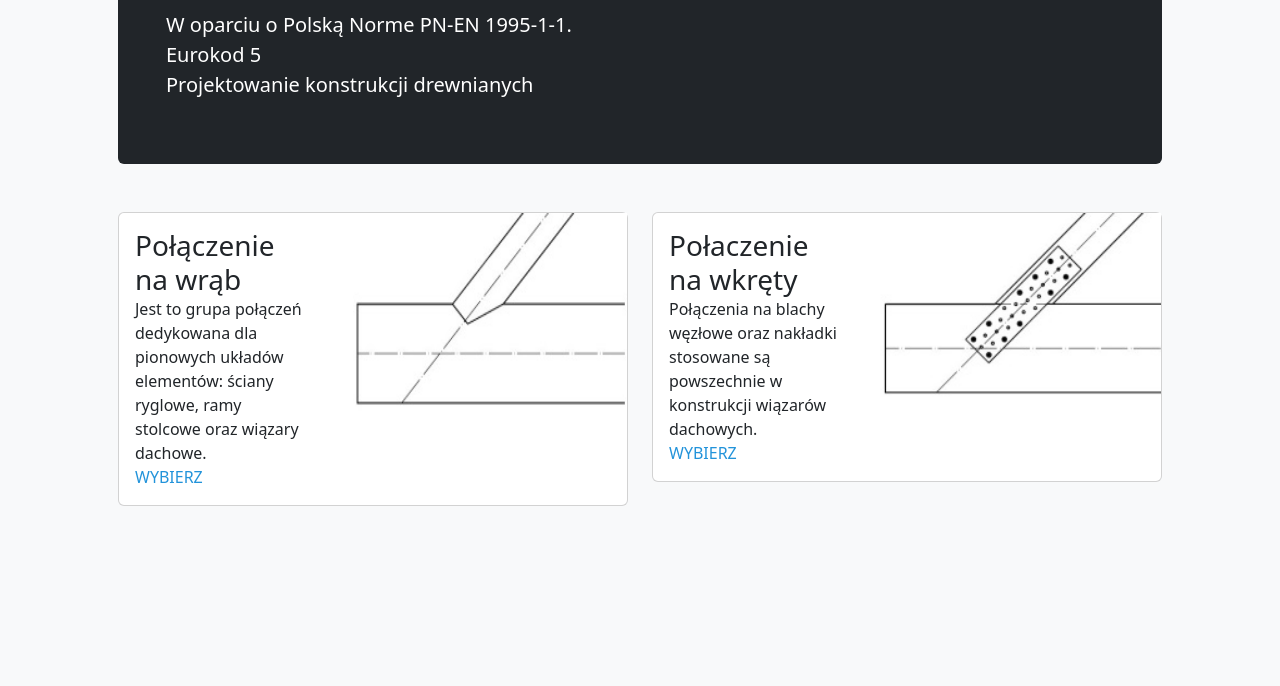
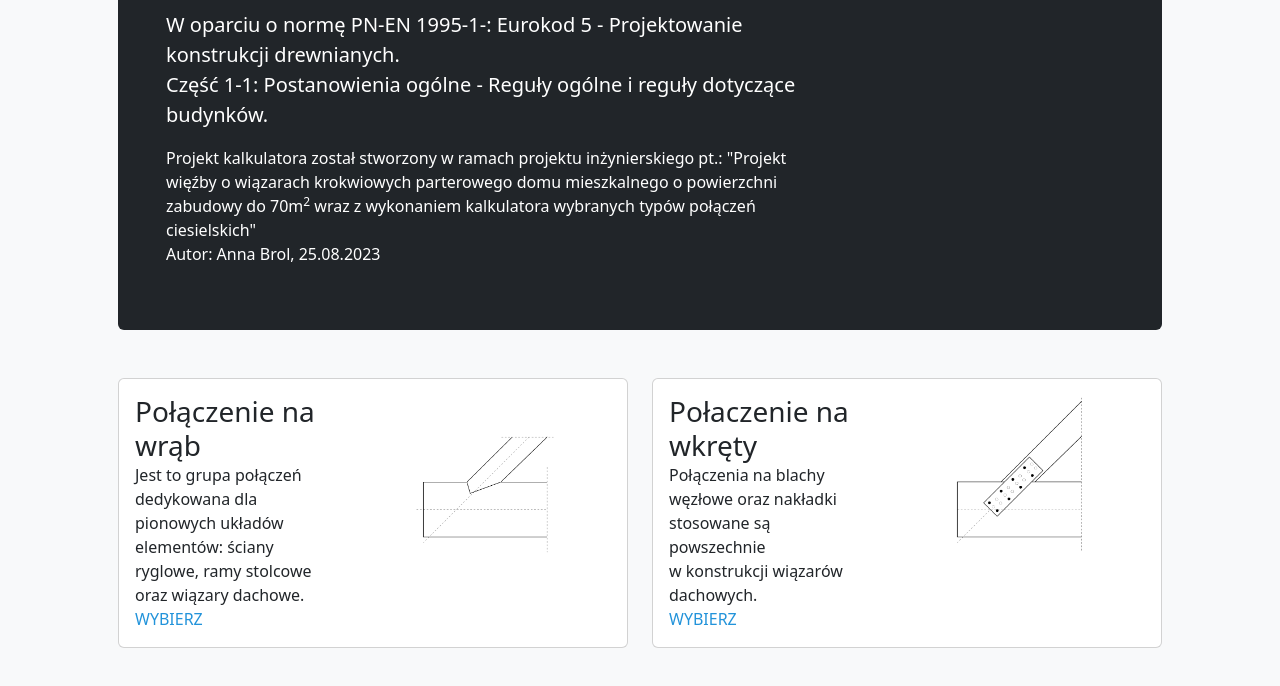
Before and after one commit to anna-brol/wood_calculator, a plain HTML site: page index.html in a window 1280 px wide. Shown: the part 236-922 px from the top of the page. Before the commit the page ends 822 px from the top, so only its background shows below. Drawn offline with nearby package versions, Linux system fonts and the light colour scheme; a web font is replaced by a local one.

Commit message:
Add images and license file

```diff
--- a/index.html
+++ b/index.html
@@ -29,10 +29,13 @@
       <div class="jumbotron p-3 p-md-5 text-white rounded bg-dark">
         <div class="col-md-8 px-0">
           <h1 class="display-4 font-italic">Kalkulator połączeń drewnianych</h1>
-          <p class="lead my-3">
-            W oparciu o Polską Norme PN-EN 1995-1-1. <br />
-            Eurokod 5 <br />
-            Projektowanie konstrukcji drewnianych
+          <p class="lead my-3 ">
+            W oparciu o normę PN-EN 1995-1-: Eurokod 5 - Projektowanie konstrukcji drewnianych. <br />
+            Część 1-1: Postanowienia ogólne - Reguły ogólne i reguły dotyczące budynków.
+          </p>
+          <p class="my-3">
+            Projekt kalkulatora został stworzony w ramach projektu inżynierskiego pt.: "Projekt więźby o wiązarach krokwiowych parterowego domu mieszkalnego o powierzchni zabudowy do 70m<sup>2</sup> wraz z wykonaniem kalkulatora wybranych typów połączeń ciesielskich" <br />
+            Autor: Anna Brol, 25.08.2023
           </p>
           <p class="lead mb-0"></p>
         </div>
@@ -55,7 +58,7 @@
               data-src="holder.js/200x250?theme=thumb"
               alt="Thumbnail [200x250]"
               style="width: 300px; height: 200px"
-              src="res/wrąb.jpg"
+              src="res/wrąb.png"
               data-holder-rendered="true"
             />
           </div>
@@ -68,7 +71,7 @@
               </h3>
               <p class="card-text mb-auto">
                 Połączenia na blachy węzłowe oraz nakładki stosowane są
-                powszechnie w konstrukcji wiązarów dachowych.
+                powszechnie <br /> w konstrukcji wiązarów dachowych.
               </p>
               <a href="screw.html">WYBIERZ</a>
             </div>
@@ -77,7 +80,7 @@
               data-src="holder.js/200x250?theme=thumb"
               alt="wkręt"
               style="width: 300px; height: 200px"
-              src="res/wkręt.jpg"
+              src="res/wkręt.png"
               data-holder-rendered="true"
             />
           </div>
```
Also changed, not shown: notch.html (+1 -1 lines), screw.html (+1 -1 lines), res/rys_1.png (added), res/rys_2.png (added), res/wkręt.png (added), res/wkręt1.jpg (renamed from res/wkręt.jpg), res/wrąb.png (added), res/wrąb1.jpg (renamed from res/wrąb.jpg), 1 other file.
